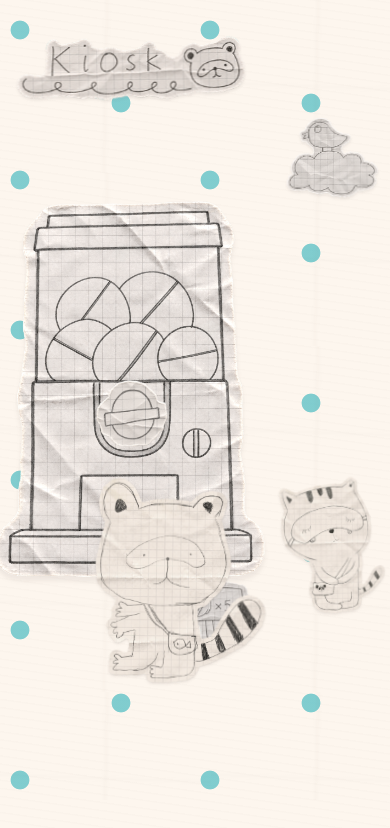
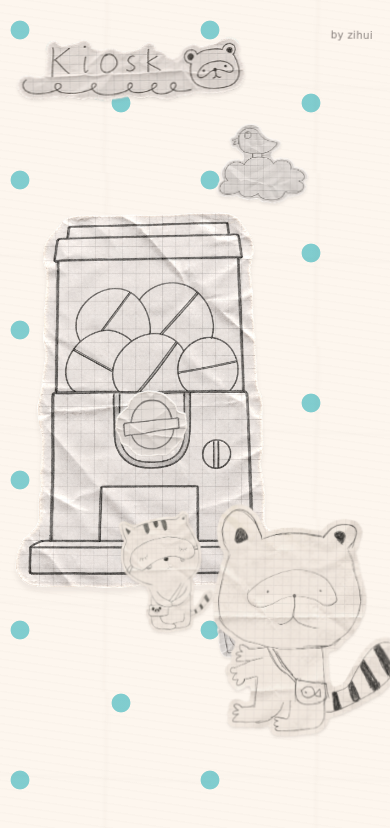
Before and after one commit to eclaircrumb/gachapon, a Next.js app in the folder gachapon/: page / in a window 390 px wide. Shown: the top 828 px of the page. Built offline with nearby package versions, Linux system fonts and the light colour scheme.

Commit message:
Add files via upload

```diff
--- a/gachapon/app/globals.css
+++ b/gachapon/app/globals.css
@@ -1,5 +1,3 @@
-@import "tailwindcss";
-
 :root {
   --paper: #fdf6ee;
   --pencil: #474342;
@@ -9,8 +7,10 @@
 
 html,
 body {
-  min-height: 100%;
+  width: 100%;
+  height: 100%;
   margin: 0;
+  overflow: hidden;
 }
 
 body {
@@ -23,7 +23,10 @@ button,
 a { -webkit-tap-highlight-color: transparent; }
 
 .kiosk-page {
-  min-height: 100svh;
+  display: grid;
+  width: 100vw;
+  height: 100svh;
+  place-items: center;
   overflow: hidden;
   background-color: var(--paper);
   background-image:
@@ -36,10 +39,9 @@ a { -webkit-tap-highlight-color: transparent; }
 
 .kiosk-stage {
   position: relative;
-  width: min(100vw, 1329px);
-  min-height: 100svh;
+  width: min(100vw, calc(100svh * 1329 / 1030), 1329px);
+  height: min(100svh, calc(100vw * 1030 / 1329), 1030px);
   aspect-ratio: 1329 / 1030;
-  margin: 0 auto;
   isolation: isolate;
 }
 
@@ -67,15 +69,20 @@ a { -webkit-tap-highlight-color: transparent; }
 }
 
 .art-logo { top: 5.6%; left: 0.6%; width: 25.6%; }
-.art-bird { top: 11.2%; left: 75.6%; width: 15.8%; }
-.art-sign { top: 69.9%; left: 42.5%; width: 11.3%; }
-.art-raccoon { top: 52.9%; left: 52.5%; width: 24.8%; }
-.art-cat { top: 52.9%; left: 80.5%; z-index: 2; width: 19%; }
+.art-bird { top: 11.2%; left: 67.2%; width: 15.8%; }
+.art-sign { top: 69.9%; left: 47.8%; width: 11.3%; }
+.art-raccoon { top: 52.9%; left: 57.9%; width: 24.8%; }
+.art-cat {
+  top: 55.5%;
+  left: 79%;
+  width: 12.8%;
+  z-index: 2;
+}
 
 .machine-wrap {
   position: absolute;
   top: 31.5%;
-  left: 11%;
+  left: 16.6%;
   width: 30.9%;
   transform-origin: 50% 88%;
   filter: drop-shadow(0 5px 2px rgb(80 69 61 / 8%));
@@ -165,8 +172,8 @@ a { -webkit-tap-highlight-color: transparent; }
   z-index: 0;
   content: "";
   background: var(--ball-color);
-  -webkit-mask: url("/art/drop-ball-original.png") center / contain no-repeat;
-  mask: url("/art/drop-ball-original.png") center / contain no-repeat;
+  -webkit-mask: var(--ball-mask) center / contain no-repeat;
+  mask: var(--ball-mask) center / contain no-repeat;
 }
 
 .gacha-ball img {
@@ -207,11 +214,27 @@ a { -webkit-tap-highlight-color: transparent; }
   border: 0;
 }
 
+.signature-credit {
+  position: absolute;
+  top: 4.5%;
+  right: 3%;
+  z-index: 2;
+  color: rgb(75 68 66 / 68%);
+  font-size: clamp(9px, 0.9vw, 13px);
+  font-weight: 400;
+  letter-spacing: 0.035em;
+  line-height: 1;
+  animation: cozyWobbleOne 3.5s -1.3s ease-in-out infinite reverse;
+  user-select: none;
+}
+
 .drift-one { animation: cozyWobbleOne 3.2s -0.7s ease-in-out infinite; }
 .drift-two { animation: cozyWobbleTwo 3.6s -2.1s ease-in-out infinite; }
 .drift-three { animation: cozyWobbleOne 3.4s -1.8s ease-in-out infinite reverse; }
 .drift-four { animation: cozyWobbleTwo 3.8s -0.45s ease-in-out infinite reverse; }
-.drift-five { animation: cozyWobbleTwo 3.6s -1.3s ease-in-out infinite; }
+.drift-five {
+  animation: cozyWobbleTwo 3.6s -1.3s ease-in-out infinite;
+}
 
 @keyframes turnKnob {
   0% { transform: rotate(0deg) scale(1); }
@@ -261,14 +284,27 @@ a { -webkit-tap-highlight-color: transparent; }
     background-size: 190px 150px, 190px 150px, 100% 100%;
   }
 
-  .kiosk-stage { width: 100%; min-height: 900px; aspect-ratio: auto; }
+  .kiosk-stage {
+    width: 100vw;
+    height: 100svh;
+    aspect-ratio: auto;
+  }
   .art-logo { top: 3%; left: 2%; width: 61%; }
-  .art-bird { top: 13%; right: 0; left: auto; width: 31%; }
-  .machine-wrap { top: 25%; left: -2%; width: 68%; }
-  .art-sign { top: 68%; left: 42%; width: 27%; }
-  .art-raccoon { top: 58%; right: auto; left: 25%; width: 44%; }
-  .art-cat { top: 58.5%; left: 73%; width: 27%; }
+  .art-bird { top: 13%; right: 18%; left: auto; width: 31%; }
+  .signature-credit {
+    top: 3.5%;
+    right: 4%;
+    font-size: clamp(8px, 2.6vw, 10px);
+  }
+  .machine-wrap { top: 25%; left: 2%; width: 68%; }
+  .art-sign { top: 68%; left: 52%; width: 27%; }
+  .art-raccoon { top: 58%; right: -4%; left: auto; width: 50%; }
   .knob-note { font-size: 12px; }
+  .art-cat {
+  top: 59%;
+  left: 33%;
+  width: 24%;
+}
 
   .tiny-instruction {
     right: 6%;
@@ -277,14 +313,18 @@ a { -webkit-tap-highlight-color: transparent; }
     justify-content: space-between;
     font-size: 11px;
   }
+
 }
 
 @media (max-width: 390px) {
-  .kiosk-stage { min-height: 800px; }
-  .machine-wrap { top: 24%; left: -3%; width: 72%; }
-  .art-raccoon { top: 59%; left: 23%; width: 45%; }
-  .art-cat { top: 59%; left: 72%; width: 28%; }
-  .art-sign { top: 70%; left: 41%; }
+  .machine-wrap { top: 24%; width: 72%; }
+  .art-raccoon { top: 59%; width: 51%; }
+  .art-sign { top: 70%; }
+  .art-cat {
+  top: 60%;
+  left: 31%;
+  width: 25%;
+}
 }
 
 @media (prefers-reduced-motion: reduce) {
--- a/gachapon/app/page.tsx
+++ b/gachapon/app/page.tsx
@@ -2,6 +2,12 @@
 
 import { useEffect, useRef, useState } from "react";
 import type { CSSProperties } from "react";
+
+const BASE_PATH = process.env.NEXT_PUBLIC_BASE_PATH ?? "";
+
+function asset(path: string) {
+  return `${BASE_PATH}${path}`;
+}
 
 const PRIZES = [
   {
@@ -28,6 +34,16 @@ const PRIZES = [
     label: "an orange music capsule",
     color: "#f4a261",
     href: "https://www.youtube.com/watch?v=jUl2P4fH5t8",
+  },
+  {
+    label: "lila",
+    color: "#c9a7eb",
+    href: "https://byeorisim.itch.io/brush-jjaemu?utm_source=chatgpt.com",
+  },
+{
+    label: "Smaragdgrün",
+    color: "#00B271",
+    href: "https://www.thalia.de/shop/home/artikeldetails/A1073314744",
   },
 ] as const;
 
@@ -69,22 +85,24 @@ export default function Home() {
       <section className="kiosk-stage" aria-label="Hand-drawn link gacha kiosk">
         <img
           className="art art-logo drift-one"
-          src="/art/logo.png"
+          src={asset("/art/logo.png")}
           alt="Kiosk, with a small raccoon face"
           draggable={false}
         />
 
         <img
           className="art art-bird drift-two"
-          src="/art/bird-cloud.png"
+          src={asset("/art/bird-cloud.png")}
           alt="A small bird sitting on a cloud"
           draggable={false}
         />
 
+        <small className="signature-credit">by zihui</small>
+
         <div className={`machine-wrap ${phase === "turning" ? "is-shaking" : ""}`}>
           <img
             className="machine-art"
-            src="/art/gacha-machine-original.png"
+            src={asset("/art/gacha-machine-original.png")}
             alt="A hand-drawn capsule machine"
             draggable={false}
           />
@@ -100,21 +118,30 @@ export default function Home() {
                 : "Turn the gacha knob"
             }
           >
-            <img src="/art/draw-button-original.png" alt="" draggable={false} />
+            <img
+              src={asset("/art/draw-button-original.png")}
+              alt=""
+              draggable={false}
+            />
           </button>
 
           {prize && (
             <a
               key={drawCount}
               className="gacha-ball"
-              style={{ "--ball-color": prize.color } as CSSProperties}
+              style={
+                {
+                  "--ball-color": prize.color,
+                  "--ball-mask": `url(${asset("/art/drop-ball-original.png")})`,
+                } as CSSProperties
+              }
               href={prize.href}
               target="_blank"
               rel="noreferrer"
               aria-label={`Open your gacha link: ${prize.label}`}
             >
               <img
-                src="/art/drop-ball-original.png"
+                src={asset("/art/drop-ball-original.png")}
                 alt="Open the link inside this capsule"
                 draggable={false}
               />
@@ -128,24 +155,26 @@ export default function Home() {
 
         <img
           className="art art-sign drift-three"
-          src="/art/sign.png"
+          src={asset("/art/sign.png")}
           alt="A small sign showing five treats"
           draggable={false}
         />
 
         <img
           className="art art-raccoon drift-four"
-          src="/art/raccoon.png"
+          src={asset("/art/raccoon.png")}
           alt="A friendly raccoon mascot"
           draggable={false}
         />
 
         <img
           className="art art-cat drift-five"
-          src="/art/cat.png"
+          src={asset("/art/cat.png")}
           alt="A hand-drawn cat beside the raccoon"
           draggable={false}
         />
+
+
 
         <p className="screen-reader-status" aria-live="polite">
           {phase === "turning" && "The gacha machine is drawing a link."}
@@ -159,6 +188,7 @@ export default function Home() {
             <span>③ wander</span>
           </div>
         )}
+
       </section>
     </main>
   );
```
